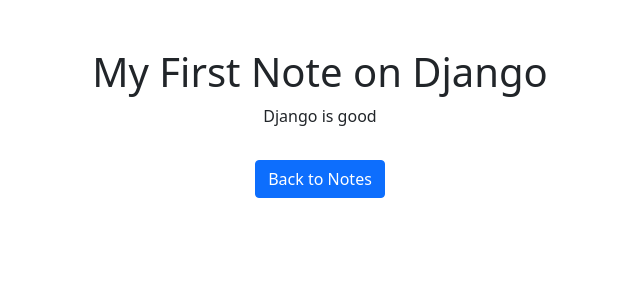
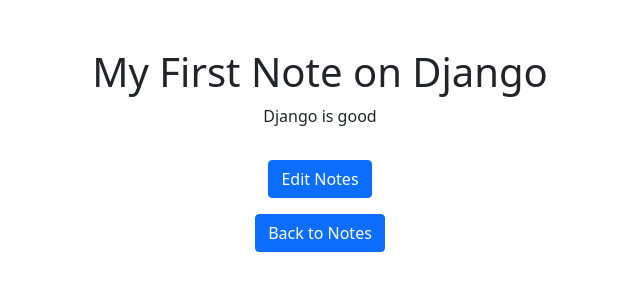
Before and after one commit to mr-prasai2004/Learning-Django, a Django app: page /smart/notes/1 in a window 1280 px wide. Shown: the top 300 px of the page, without its empty margins (320-960 px from the left). Run offline with Django 5.2, Linux system fonts and the light colour scheme; data comes from the database, SQL or seed files in the repository; both versions use the stored data as it was after the commit.

Commit message:
Added Update and Edit Features

```diff
--- a/notes/templates/notes/notes_detail.html
+++ b/notes/templates/notes/notes_detail.html
@@ -3,6 +3,9 @@
 {% block content %}
     <h1>{{note.title}}</h1>
     <p> {{note.text}}</p>
+
+        <a href="{% url 'notes.update' pk=note.id %}" class="btn btn-primary mt-3">Edit Notes</a>
+        <br>
         <a href="{% url 'notes.list' %}" class="btn btn-primary mt-3">Back to Notes</a>
 
  {% endblock %}
--- a/notes/templates/notes/notes_form.html
+++ b/notes/templates/notes/notes_form.html
@@ -11,4 +11,8 @@
 </div>
 
 {% endif %}
+
+        <a href="{% url 'notes.list' %}" class="btn btn-primary mt-3">Cancel</a>
+
+
 {% endblock %}
```
Also changed, not shown: db.sqlite3.
